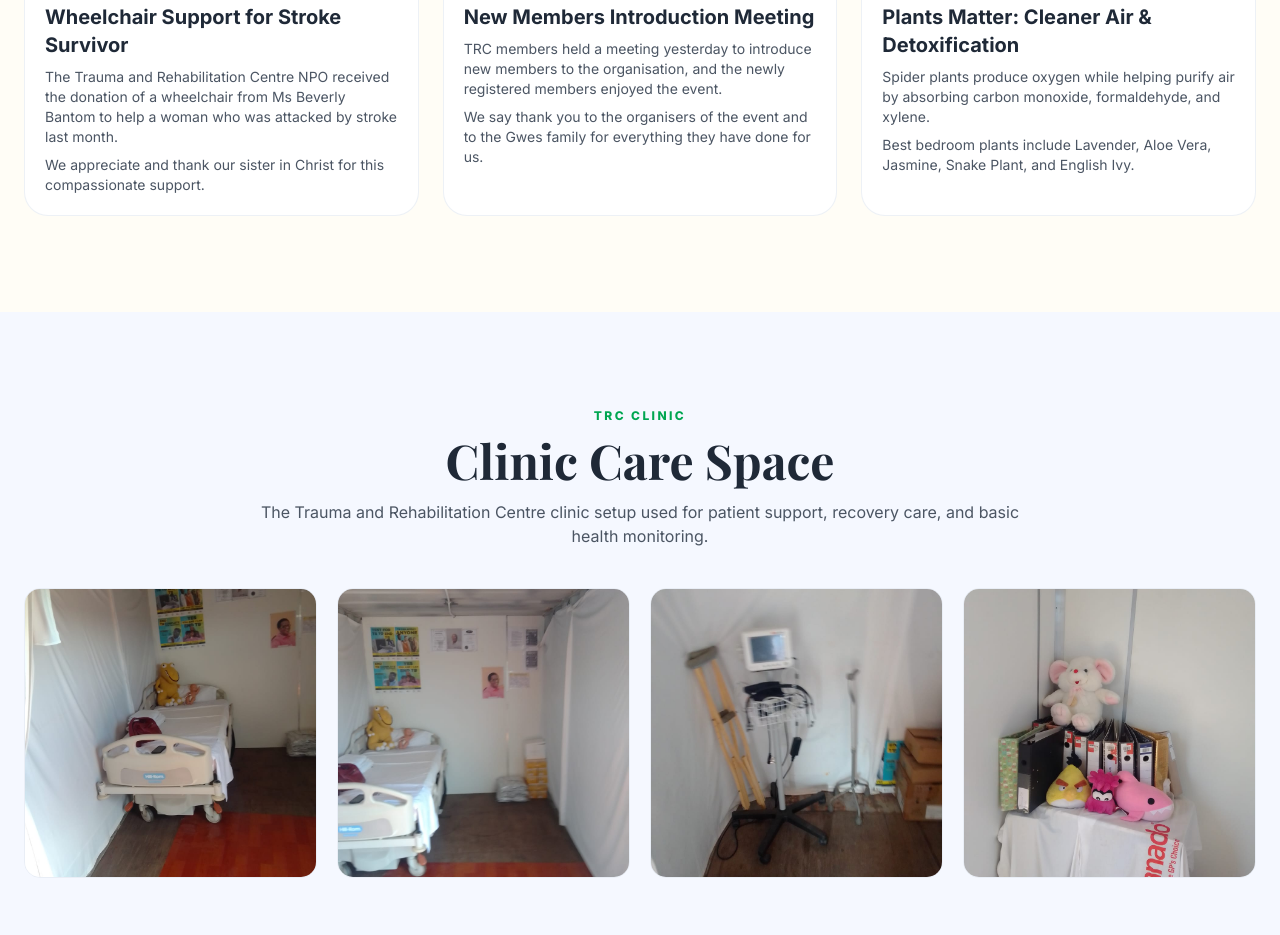
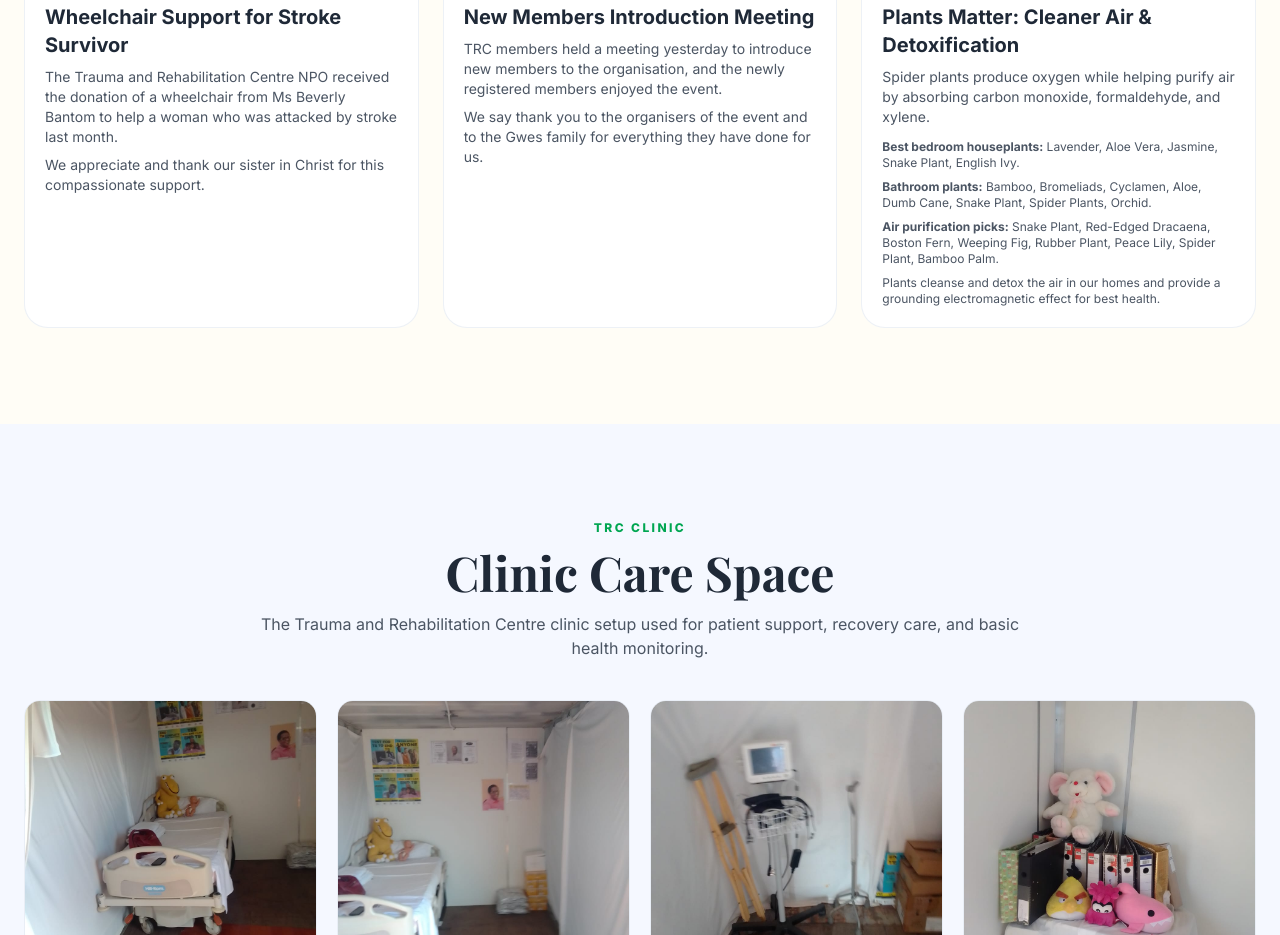
Before and after one commit to Razworld00/Trauma-Rehabilitation-Centre, a website: page public/index.html in a window 1280 px wide. Shown: the part 6032-6967 px from the top of the page. Drawn offline with nearby package versions, Linux system fonts and the light colour scheme.

Commit message:
Add full Plants Matter wellness content

```diff
--- a/public/index.html
+++ b/public/index.html
@@ -710,9 +710,12 @@
                 <p class="mt-2 text-sm muted">
                   Spider plants produce oxygen while helping purify air by absorbing carbon monoxide, formaldehyde, and xylene.
                 </p>
-                <p class="mt-2 text-sm muted">
-                  Best bedroom plants include Lavender, Aloe Vera, Jasmine, Snake Plant, and English Ivy.
-                </p>
+                <div class="mt-3 space-y-2 text-xs muted">
+                  <p><strong>Best bedroom houseplants:</strong> Lavender, Aloe Vera, Jasmine, Snake Plant, English Ivy.</p>
+                  <p><strong>Bathroom plants:</strong> Bamboo, Bromeliads, Cyclamen, Aloe, Dumb Cane, Snake Plant, Spider Plants, Orchid.</p>
+                  <p><strong>Air purification picks:</strong> Snake Plant, Red-Edged Dracaena, Boston Fern, Weeping Fig, Rubber Plant, Peace Lily, Spider Plant, Bamboo Palm.</p>
+                  <p>Plants cleanse and detox the air in our homes and provide a grounding electromagnetic effect for best health.</p>
+                </div>
               </div>
             </article>
           </div>
```
